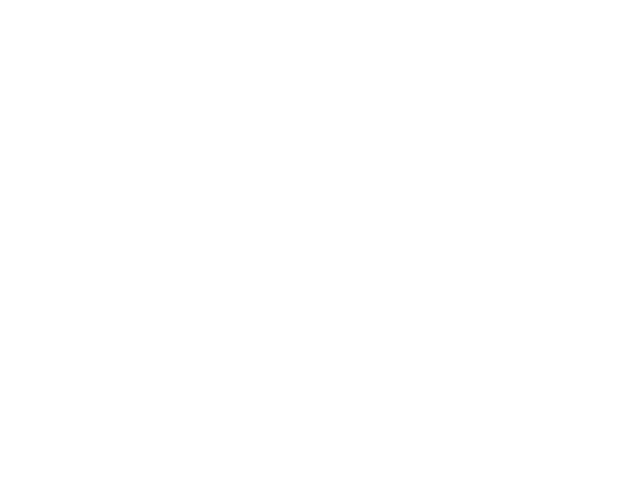
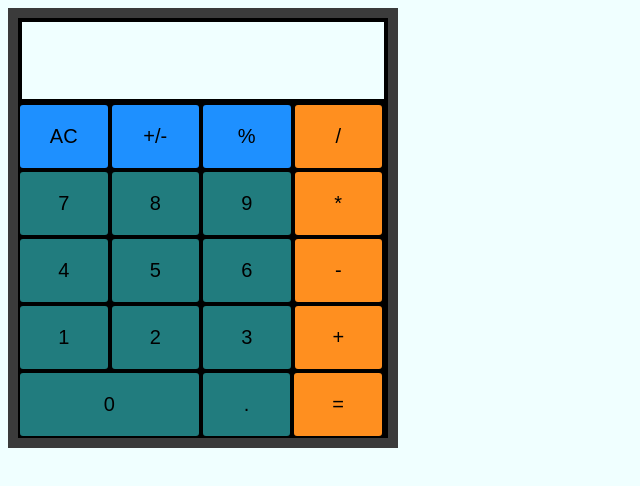
Before and after one commit to screek8000/calculator, a plain HTML site: page index.html in a window 1280 px wide. Shown: the whole page, without its empty margins (0-640 px from the left). Drawn offline with Linux system fonts and the light colour scheme.

Commit message:
html/css set up

```diff
--- a/index.html
+++ b/index.html
@@ -6,9 +6,42 @@
   <meta charset="UTF-8">
   <meta http-equiv="X-UA-Compatible" content="IE=edge">
   <meta name="viewport" content="width=device-width, initial-scale=1.0">
-  <title>Document</title>
+  <title>Calculator</title>
 </head>
 <body>
-
+  <div class="container">
+    <div class="display"></div>
+    <div class="btn-container">
+      <div class="ctn-1">
+        <button class="btn1">AC</button>
+        <button class="btn1">+/-</button>
+        <button class="btn1">%</button>
+        <button class="btn1">/</button>
+      </div>
+      <div class="ctn-2">
+        <button class="btn">7</button>
+        <button class="btn">8</button>
+        <button class="btn">9</button>
+        <button class="btn">*</button>
+      </div>
+      <div class="ctn-3">
+        <button class="btn">4</button>
+        <button class="btn">5</button>
+        <button class="btn">6</button>
+        <button class="btn">-</button>
+      </div>
+      <div class="ctn-4">
+        <button class="btn">1</button>
+        <button class="btn">2</button>
+        <button class="btn">3</button>
+        <button class="btn">+</button>
+      </div>
+      <div class="ctn-3">
+        <button class="btn0">0</button>
+        <button class="btn">.</button>
+        <button class="btn">=</button>
+      </div>
+    </div>
+  </div>
 </body>
 </html>
--- a/style.css
+++ b/style.css
@@ -0,0 +1,91 @@
+body{
+  background-color: #F0ffff;
+  font-size:;
+}
+
+.container{
+  text-align: center;
+  width: 370px;
+  height: 420px;
+  display: flex;
+
+  flex-direction: column;
+  border: 10px solid rgb(59, 59, 59);
+}
+
+.display{
+  border: 4px solid black;
+  font-size: 25px;
+  flex: 1;
+}
+
+.btn-container{
+  background-color: black;
+  flex: 4;
+  display: flex;
+  flex-direction: column;
+}
+.ctn-1{
+  display: flex;
+  margin-right: 4px;
+}
+
+.btn1{
+  font-size: 20px;
+ flex: 1;
+ border-radius: 5px;
+ padding-top: 20px;
+ padding-bottom: 20px;
+ background-color: dodgerblue;
+ border: 2px solid black;
+}
+.ctn-2{
+  display: flex;
+  margin-right: 4px;
+}
+.ctn-3{
+  display: flex;
+  margin-right: 4px;
+}
+.ctn-4{
+  display: flex;
+  margin-right: 4px;
+}
+.ctn-5{
+  display: flex;
+  margin-right: 4px;
+}
+
+.btn{
+ font-size: 20px;
+ flex: 1;
+ border-radius: 5px;
+ padding-top: 20px;
+ padding-bottom: 20px;
+ background-color: rgb(33, 124, 126);
+ border: 2px solid black;
+}
+.btn0{
+  font-size: 20px;
+ flex: 2.2;
+ border-radius: 5px;
+ padding-top: 20px;
+ padding-bottom: 20px;
+ background-color: rgb(33, 124, 126);
+ border: 2px solid black;
+}
+.btn1:last-child{
+  background-color: rgb(255, 143, 31);
+
+}
+
+.btn1:active{
+  opacity: 0.8;
+}
+.btn:last-child{
+  background-color: rgb(255, 143, 31);
+}
+
+.btn:active{
+  opacity: 0.8;
+}
```
